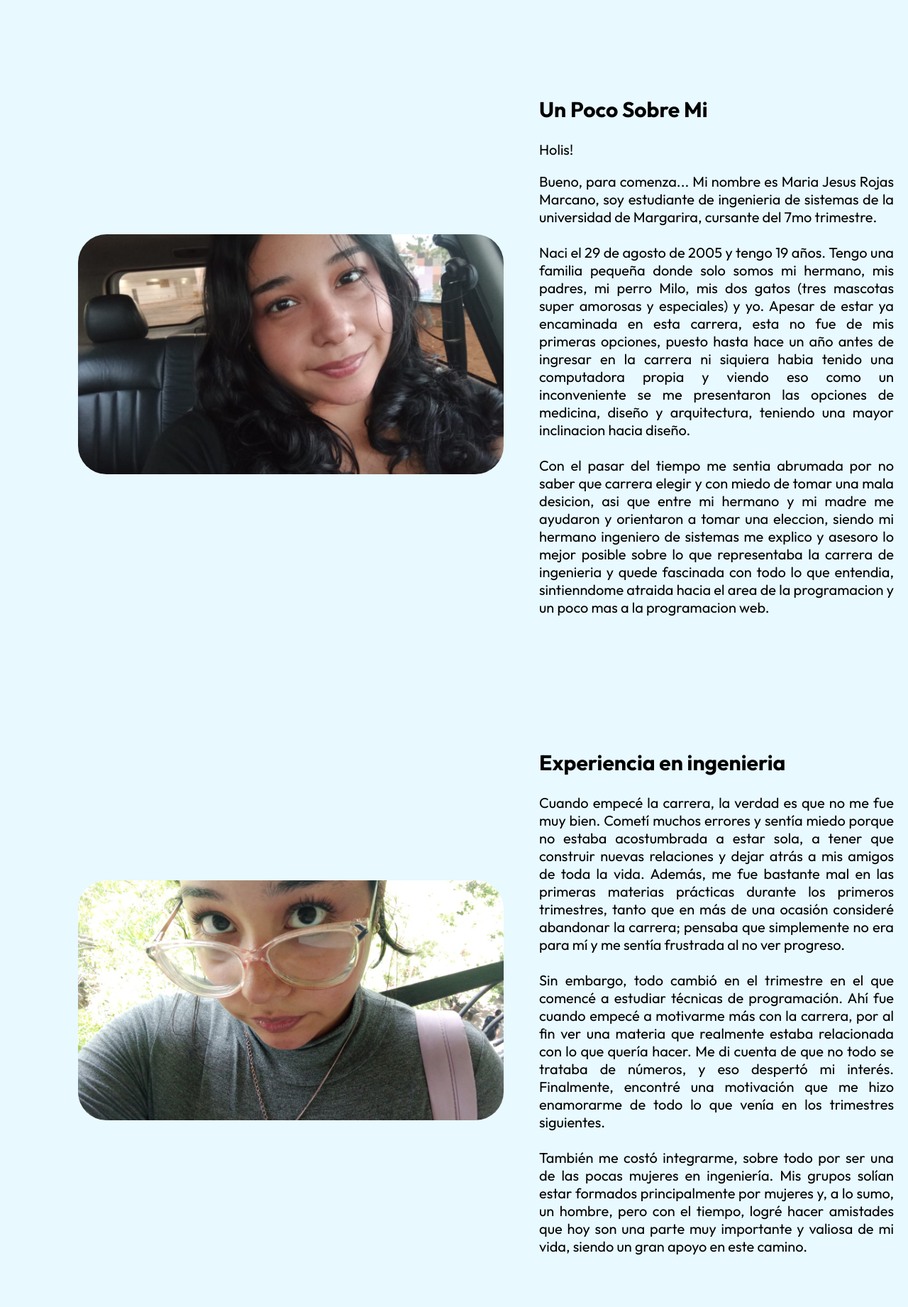
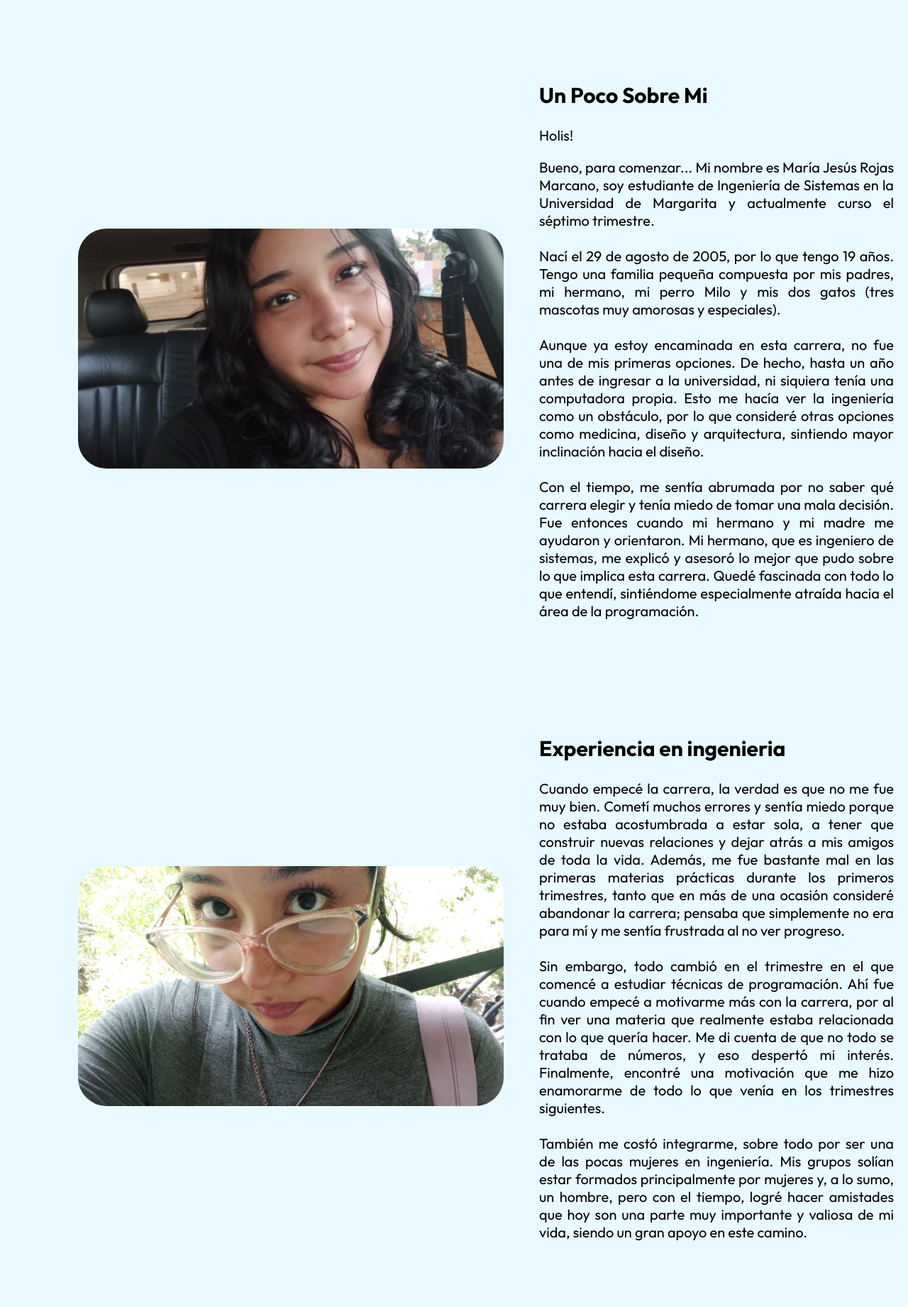
Before and after one commit to MariaJDC/Portafolio, a PHP site: page / in a window 1280 px wide. Shown: the part 70-1911 px from the top of the page at 71% size. Run offline with PHP 8.4, Linux system fonts and the light colour scheme; some web fonts are replaced.

Commit message:
definitiva

```diff
--- a/index.html
+++ b/index.html
@@ -32,19 +32,21 @@
             <div class="textos">
                 <h1>Un Poco Sobre Mi</h1>
                 <p> Holis! </p>
-                <p>Bueno, para comenza... Mi nombre es Maria Jesus Rojas Marcano, soy estudiante de ingenieria de sistemas de la universidad de Margarira,
-                    cursante del 7mo trimestre. <br> <br>
-                    Naci el 29 de agosto de 2005 y tengo 19 años. Tengo una familia pequeña donde solo somos mi hermano, mis padres, mi perro Milo,
-                    mis dos gatos (tres mascotas super amorosas y especiales)
-                    y yo. Apesar de estar ya encaminada en esta carrera, esta no fue de mis primeras opciones,
-                    puesto hasta hace un año antes de ingresar en la carrera ni siquiera habia tenido una computadora
-                    propia y viendo eso como un inconveniente se me presentaron las opciones de medicina, diseño y arquitectura,
-                    teniendo una mayor inclinacion hacia diseño. <br> <br>
-                    Con el pasar del tiempo me sentia abrumada
-                    por no saber que carrera elegir y con miedo de tomar una mala desicion,
-                    asi que entre mi hermano y mi madre me ayudaron y orientaron a tomar una eleccion, siendo mi hermano ingeniero de sistemas me
-                    explico y asesoro lo mejor posible sobre lo que representaba la carrera de ingenieria y quede fascinada con todo lo que entendia,
-                    sintienndome atraida hacia el area de la programacion y un poco mas a la programacion web.
+                <p>Bueno, para comenzar... Mi nombre es María Jesús Rojas Marcano, soy estudiante de Ingeniería de Sistemas
+                    en la Universidad de Margarita y actualmente curso el séptimo trimestre. <br><br>
+
+                    Nací el 29 de agosto de 2005, por lo que tengo 19 años. Tengo una familia pequeña compuesta por mis padres, mi hermano,
+                    mi perro Milo y mis dos gatos (tres mascotas muy amorosas y especiales).<br><br>
+
+                    Aunque ya estoy encaminada en esta carrera, no fue una de mis primeras opciones. De hecho,
+                     hasta un año antes de ingresar a la universidad, ni siquiera tenía una computadora propia.
+                     Esto me hacía ver la ingeniería como un obstáculo, por lo que consideré otras opciones como medicina, diseño y arquitectura,
+                      sintiendo mayor inclinación hacia el diseño.<br><br>
+
+                    Con el tiempo, me sentía abrumada por no saber qué carrera elegir y tenía miedo de tomar una mala decisión.
+                     Fue entonces cuando mi hermano y mi madre me ayudaron y orientaron. Mi hermano, que es ingeniero de sistemas,
+                     me explicó y asesoró lo mejor que pudo sobre lo que implica esta carrera. Quedé fascinada con todo lo que entendí,
+                     sintiéndome especialmente atraída hacia el área de la programación. </p>
 
             </div>
         </div>
--- a/style.css
+++ b/style.css
@@ -67,7 +67,7 @@ section {
 }
 
 .contenedorImagenText{
-    margin-top: 50px;
+    margin-top: 30px;
     display: flex; /* da flexibilidad a sus elementos internos */
     align-items: center;
     gap: 50px; /* el espacio entre los elementos hijos */
```
